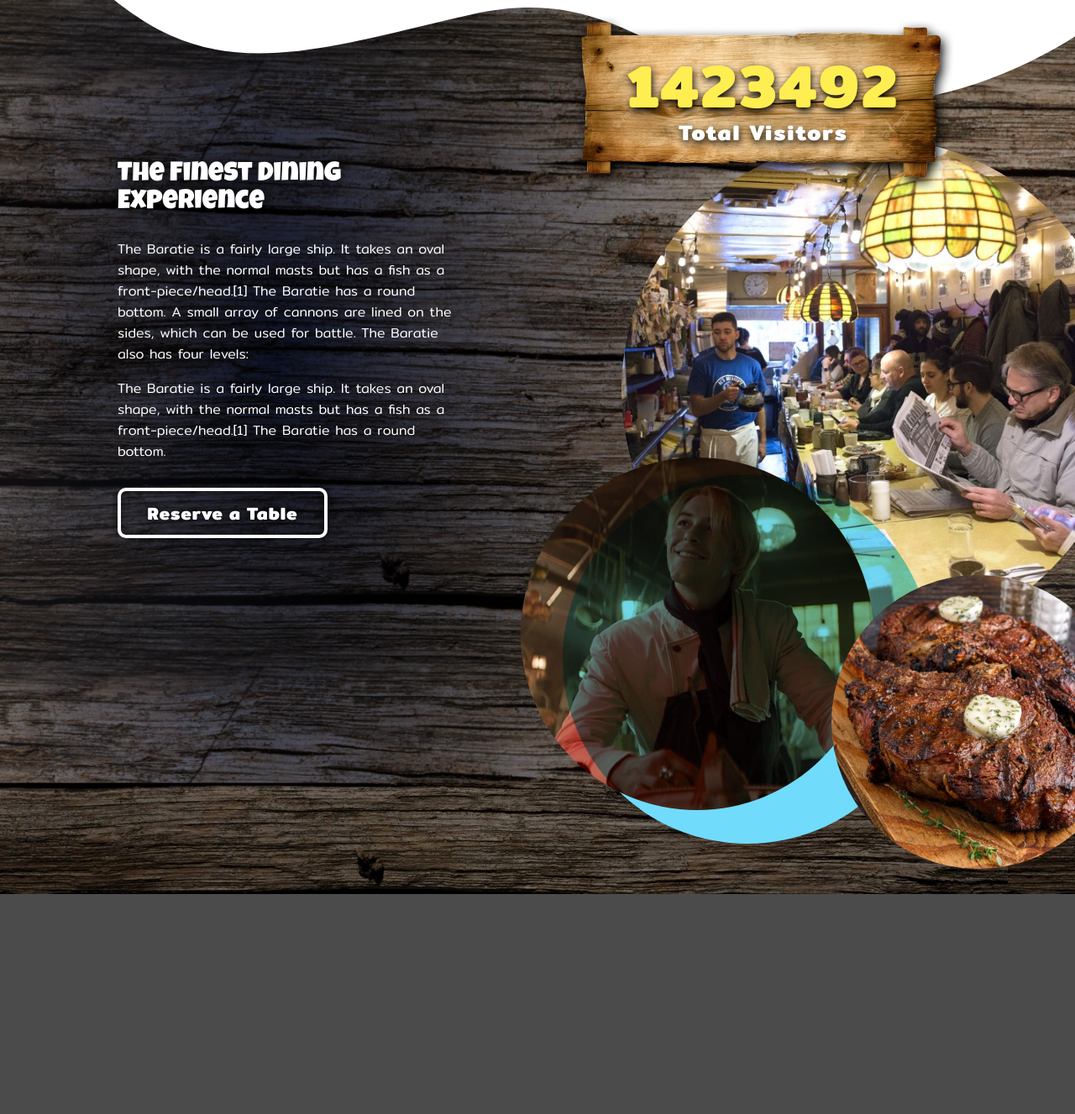
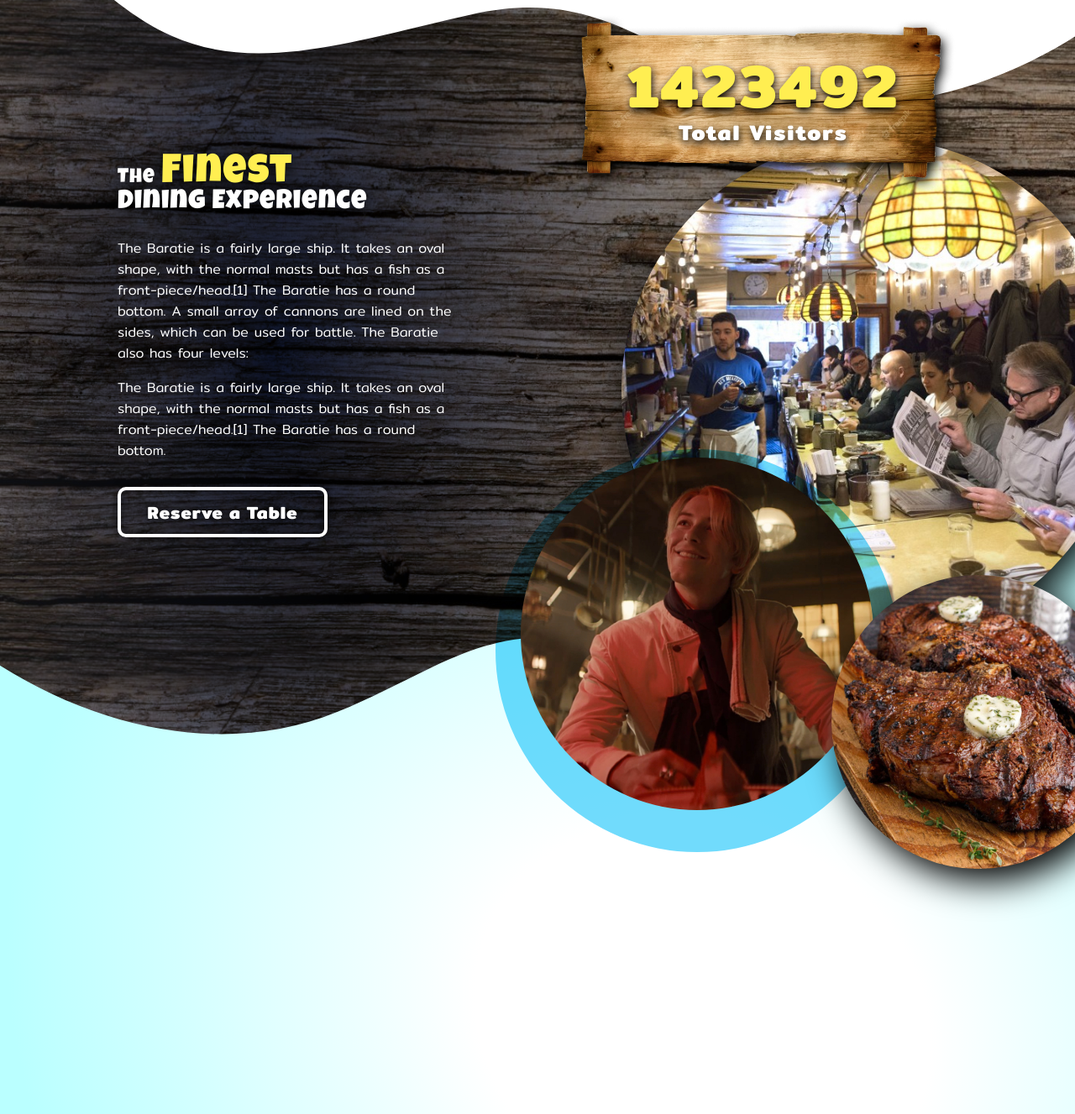
Before and after one commit to MooKorea/4361-Assignment-1, a website built with Vite: page index.html in a window 1280 px wide. Shown: the part 1173-2500 px from the top of the page at 84% size. Before the commit the page ends 2238 px from the top, so only its background shows below. Built offline with nearby package versions, Linux system fonts and the light colour scheme.

Commit message:
body3 wip

```diff
--- a/index.html
+++ b/index.html
@@ -270,9 +270,13 @@
             <div class="label">Total Visitors</div>
           </div>
           <div class="content-container">
+            <div class="blue-shadow"></div>
             <div class="content">
               <div class="text">
-                <h2>The Finest Dining Experience</h2>
+                <h2>
+                  <span class="the">The</span> <span class="finest">Finest</span> <br />
+                  <span class="dining-experience">Dining Experience</span>
+                </h2>
                 <p>
                   The Baratie is a fairly large ship. It takes an oval shape, with the
                   normal masts but has a fish as a front-piece/head.[1] The Baratie has a
@@ -290,9 +294,9 @@
                 <div class="photo1">
                   <div>
                     <img src="/Images/AlsBreakfast.jpg" />
+                    <div class="blue-shadow"></div>
                   </div>
                 </div>
-                <div class="blue-shadow"></div>
                 <div class="photo2 blend">
                   <div>
                     <img src="/Images/Sanji.jpg" />
@@ -308,6 +312,31 @@
           </div>
         </div>
       </section>
+      <section class="body3">
+        <div class="container">
+          <div class="wavy-transition">
+            <svg viewBox="0 0 1440 1170" fill="none" xmlns="http://www.w3.org/2000/svg">
+              <path
+                d="M0 1170V231.5C144.5 322.5 312 351 451 294C590 237 654.5 168.154 811 203C967.5 237.846 1096 283 1211.5 231.5C1302.5 190.924 1393.5 89 1441.5 0V1170H0Z"
+                fill="url(#paint0_radial_40_141)"
+              />
+              <defs>
+                <radialGradient
+                  id="paint0_radial_40_141"
+                  cx="0"
+                  cy="0"
+                  r="1"
+                  gradientUnits="userSpaceOnUse"
+                  gradientTransform="translate(941 707.5) rotate(-156.58) scale(953.555 805.58)"
+                >
+                  <stop offset="0.327822" stop-color="white" />
+                  <stop offset="1" stop-color="#BAFFFF" />
+                </radialGradient>
+              </defs>
+            </svg>
+          </div>
+        </div>
+      </section>
     </main>
     <script type="module" src="scripts/main.js"></script>
     <script>
--- a/styles/body2.scss
+++ b/styles/body2.scss
@@ -120,7 +120,7 @@ section.body2 {
     display: flex;
     justify-content: center;
     overflow: hidden;
-    height: 900px;
+    height: 1300px;
 
     &::before {
       content: "";
@@ -148,6 +148,26 @@ section.body2 {
       z-index: 1;
       mix-blend-mode: multiply;
     }
+  }
+
+  .blue-shadow {
+    @media (min-width: $body2-collapse) {
+      visibility: visible;
+    }
+
+    @media (min-width: 1260px) {
+      right: calc(50vw - 430px);
+    }
+    visibility: hidden;
+    position: absolute;
+    mix-blend-mode: multiply;
+    z-index: 2;
+    width: 480px;
+    height: 480px;
+    right: calc(50vw - 380px);
+    top: 370px;
+    border-radius: 50%;
+    background-color: #71dbfc;
   }
 
   .content {
@@ -190,6 +210,26 @@ section.body2 {
       color: white;
       font-size: 2rem;
       filter: drop-shadow(0 0 10px rgb(0, 0, 0));
+      letter-spacing: 1px;
+      line-height: 30px;
+      white-space: nowrap;
+    }
+
+    .the {
+      font-size: 1.5rem;
+    }
+
+    .finest {
+      font-size: 3rem;
+      letter-spacing: 1.5px;
+      color: $primary;
+    }
+
+    .dining-experience {
+      @media (min-width:400px) {
+        font-size: 2rem;
+      }
+      font-size: 1.8rem;
     }
 
     p {
@@ -218,7 +258,6 @@ section.body2 {
     width: 400px;
     height: 100%;
     position: relative;
-    z-index: 1;
     div {
       width: 400px;
       height: 400px;
@@ -249,16 +288,25 @@ section.body2 {
         right: -200px;
         width: 600px;
         height: 600px;
+        filter: drop-shadow(10px 15px 25px rgb(0, 0, 0));
       }
 
       top: -80px;
       right: calc(50% - 60vw);
       width: 120vw;
       height: 400px;
-      z-index: 1;
+      z-index: 0;
+      filter: drop-shadow(5px 5px 15px rgba(0, 0, 0, 0.514));
+
     }
 
-    .photo2, .blue-shadow {
+    .blue-shadow {
+      right: 270px;
+      width: 480px;
+      height: 480px;
+    }
+
+    .photo2 {
       @media (min-width: $body2-mobile-collapse) {
         visibility: visible;
       }
@@ -278,17 +326,6 @@ section.body2 {
       z-index: 2;
     }
 
-    .blue-shadow {
-      mix-blend-mode: multiply;
-      z-index: 3;
-      width: 440px;
-      height: 440px;
-      right: 30px;
-      top: 400px;
-      border-radius: 50%;
-      background-color: #71DBFC;
-    }
-
     .photo3 {
       @media (min-width: $body2-collapse) {
         visibility: visible;
@@ -303,6 +340,7 @@ section.body2 {
       top: 520px;
       left: 200px;
       z-index: 3;
+      filter: drop-shadow(10px 15px 20px rgb(0, 0, 0));
     }
   }
 }
--- /dev/null
+++ b/styles/body3.scss
@@ -0,0 +1,40 @@
+section.body3 {
+  @media (min-width: 800px) {
+    margin-top: 500px;
+  }
+
+  @media (min-width: 950px) {
+    margin-top: 550px;
+  }
+
+  @media (min-width: 1600px) {
+    margin-top: 660px;
+  }
+
+  z-index: 1;
+  position: relative;
+  max-width: 100vw;
+  height: 200px;
+  margin-top: calc(900px - 55vw);
+  .container {
+    position: absolute;
+    bottom: calc(80vh - 350px);
+    left: 0;
+    width: 100vw;
+    height: 0;
+  }
+
+  .wavy-transition {
+    width: 100%;
+    svg {
+      @media (min-width: 800px) {
+        width: 100%;
+      }
+
+      position: absolute;
+      right: 0;
+      width: 150%;
+      z-index: 1;
+    }
+  }
+}
--- a/styles/style.scss
+++ b/styles/style.scss
@@ -7,6 +7,7 @@
 @import "header.scss";
 @import "body1.scss";
 @import "body2.scss";
+@import "body3.scss";
 
 body {
   background-color: rgb(75, 75, 75);
```
Also changed, not shown: public/Images/Wavy-Transition-Body2.svg (added).
